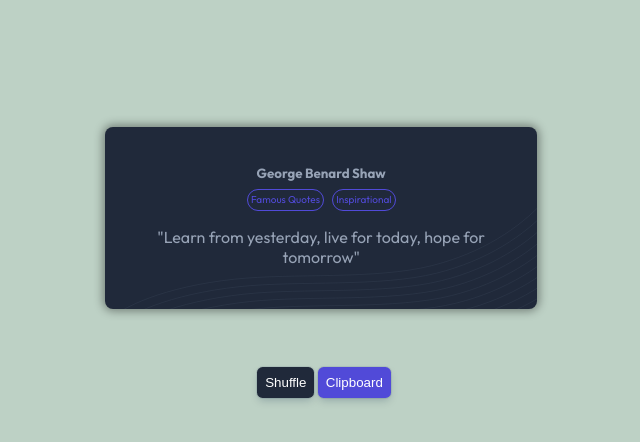
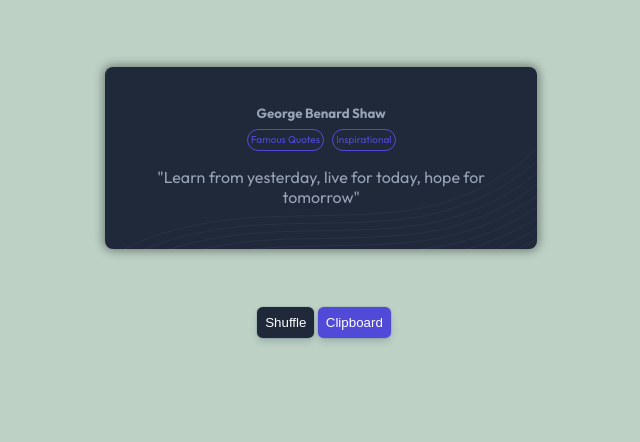
Before and after one commit to mue864/random-quote-generator, a plain HTML site: page index.html in a window 1280 px wide. Shown: the part 190-632 px from the top of the page, without its empty margins (300-940 px from the left). Drawn offline with Linux system fonts and the light colour scheme.

Commit message:
Adjusted height

```diff
--- a/index.html
+++ b/index.html
@@ -7,7 +7,7 @@
     <title>Random Quote Generator</title>
 </head>
 <body>
-    <section class="page">
+
         <div class="card">
           <div class="card-contents">
             <h5 class="title" id="title">George Benard Shaw</h5>
@@ -38,7 +38,6 @@
             </div>
           </div> -->
         </div>
-      </section>
 
 
     <script src="script.js"></script>
--- a/style.css
+++ b/style.css
@@ -18,6 +18,8 @@ section {
 .card {
     display: flex;
     align-items: center;
+    justify-content: center;
+    height: 85vh;
 }
 
 .card-contents {
@@ -134,6 +136,7 @@ p {
 }
 
 .btn-shuffle:active {
+    background-color: red;
     transform: scale(1.1);
 }
 
```
